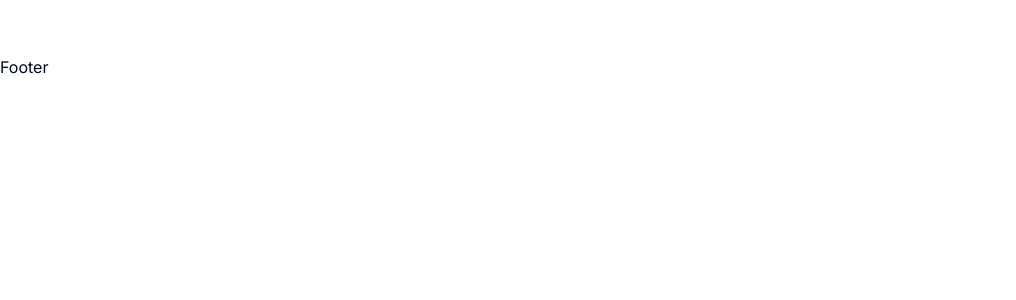
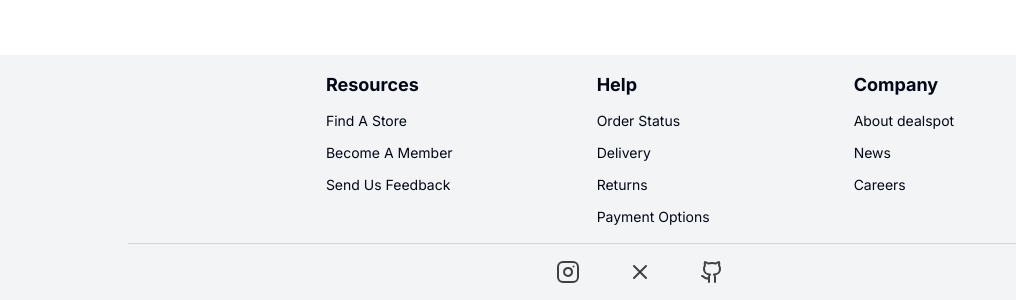
Before and after one commit to RajShringi/dealspot, a Next.js app: page / in a window 1280 px wide. Shown: the part 745-1045 px from the top of the page, without its empty margins (0-1016 px from the left). Before the commit the page ends 824 px from the top, so only its background shows below. Built offline with nearby package versions, Linux system fonts and the light colour scheme.

Commit message:
add content in footer

```diff
--- a/src/components/Footer.tsx
+++ b/src/components/Footer.tsx
@@ -1,5 +1,68 @@
+import { Github, Instagram, X } from "lucide-react";
+import Link from "next/link";
 import React from "react";
 
 export default function Footer() {
-  return <div>Footer</div>;
+  return (
+    <div className="bg-gray-100">
+      <div className="px-4 md:px-8 lg:px-16 xl:px-32 2xl:px-64">
+        <div className="flex flex-col lg:flex-row items-start justify-center gap-8 lg:gap-36 py-4">
+          {/* LEFT */}
+          <div className="flex flex-col gap-3">
+            <h4 className="font-bold text-lg">Resources</h4>
+            <Link className="text-sm" href="/">
+              Find A Store
+            </Link>
+            <Link className="text-sm" href="/">
+              Become A Member
+            </Link>
+            <Link className="text-sm" href="/">
+              Send Us Feedback
+            </Link>
+          </div>
+          {/* CENTER */}
+          <div className="flex flex-col gap-3">
+            <h4 className="font-bold text-lg">Help</h4>
+            <Link className="text-sm" href="/">
+              Order Status
+            </Link>
+            <Link className="text-sm" href="/">
+              Delivery
+            </Link>
+            <Link className="text-sm" href="/">
+              Returns
+            </Link>
+            <Link className="text-sm" href="/">
+              Payment Options
+            </Link>
+          </div>
+          {/* RIGHT */}
+          <div className="flex flex-col gap-3">
+            <h4 className="font-bold text-lg">Company</h4>
+            <Link className="text-sm" href="/">
+              About dealspot
+            </Link>
+            <Link className="text-sm" href="/">
+              News
+            </Link>
+            <Link className="text-sm" href="/">
+              Careers
+            </Link>
+          </div>
+        </div>
+        <div className="h-[1px] w-full bg-gray-300" />
+        <div className="flex items-center justify-center gap-12 py-4">
+          <Link href="/">
+            <Instagram className="text-icon" />
+          </Link>
+          <Link href="/">
+            <X className="text-icon" />
+          </Link>
+          <Link href="/">
+            <Github className="text-icon" />
+          </Link>
+        </div>
+      </div>
+    </div>
+  );
 }
```
